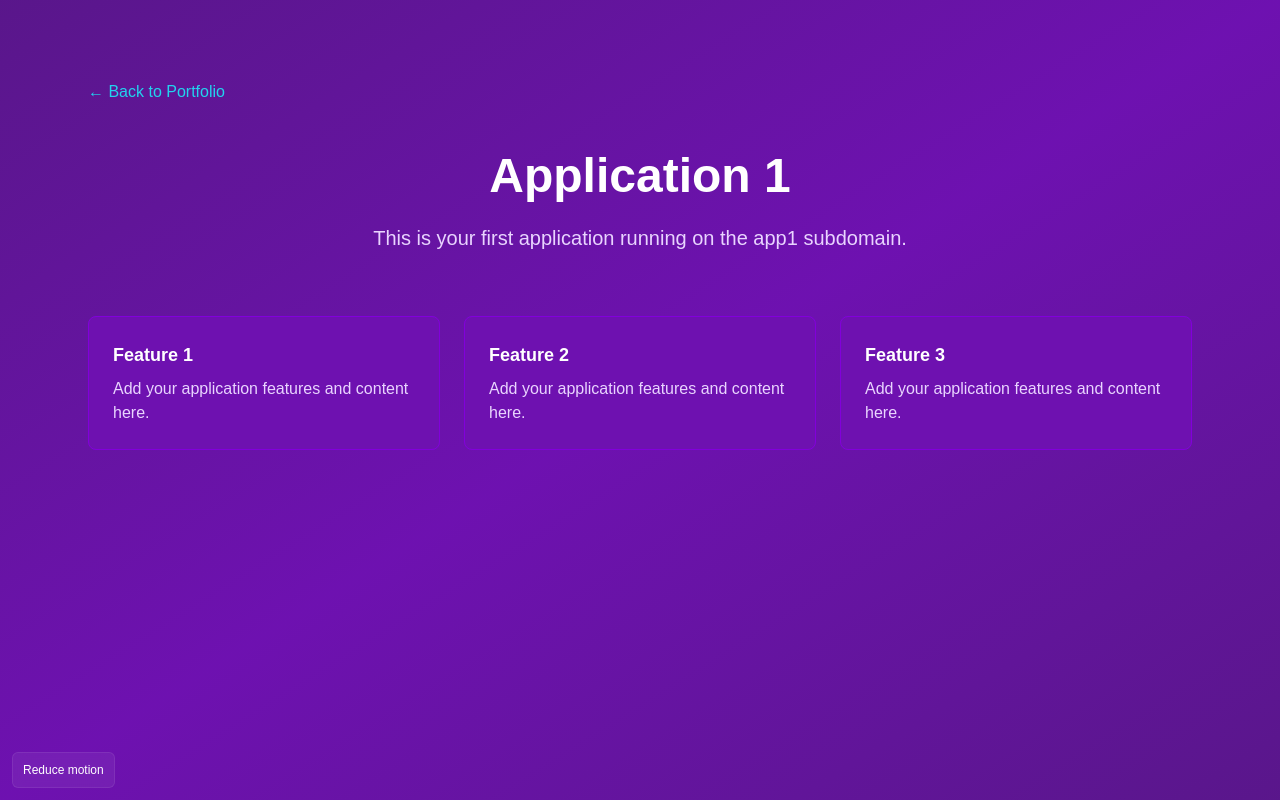
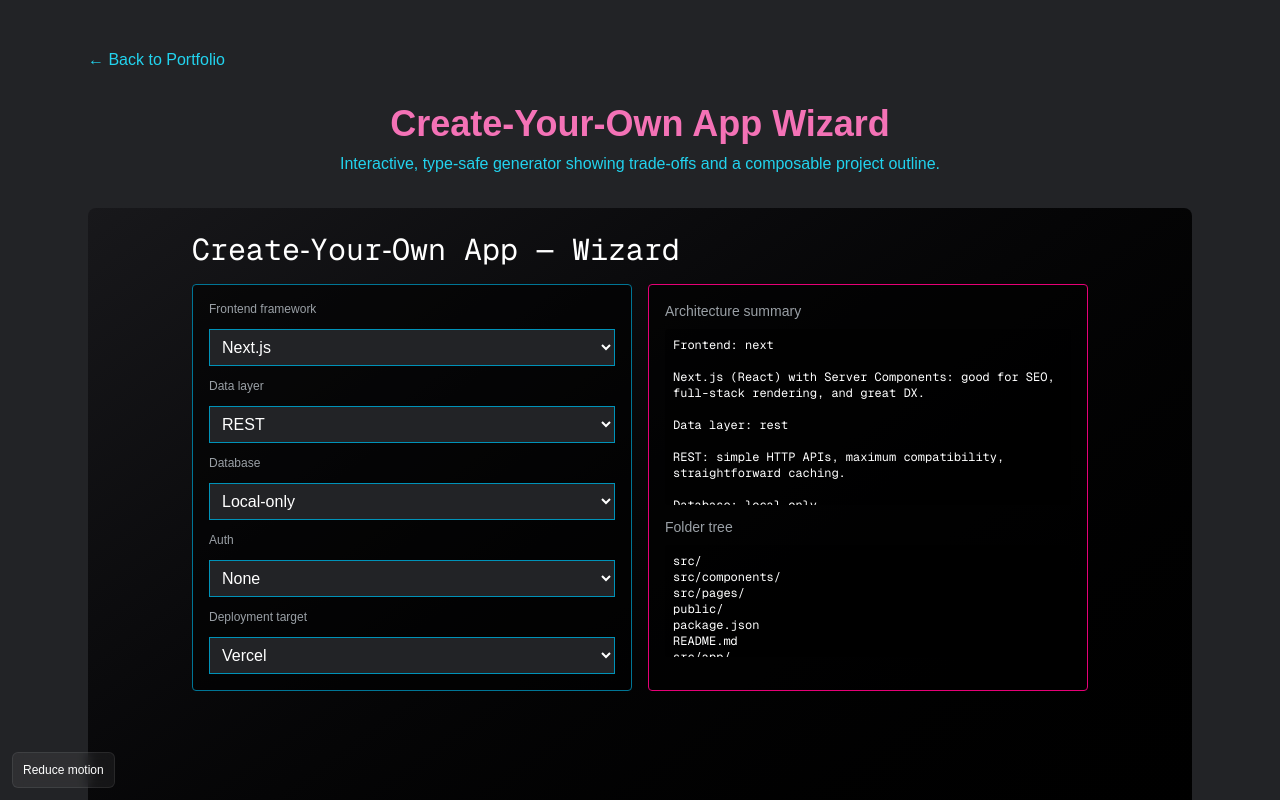
Before and after one commit to alsenda/alsenda.com, a Next.js app: page /apps/app1 in a window 1280 px wide. Shown: the top 800 px of the page. Built offline with nearby package versions, Linux system fonts and the light colour scheme.

Commit message:
feat(wizard): add Create-Your-Own App wizard (builder lib + UI in App1)

```diff
--- a/src/app/apps/app1/page.tsx
+++ b/src/app/apps/app1/page.tsx
@@ -1,33 +1,19 @@
+import AppWizard from '../../../components/AppWizard';
+
 export default function App1() {
   return (
-    <div className="min-h-screen bg-gradient-to-br from-purple-900 via-purple-800 to-purple-900 text-white">
-      <div className="max-w-6xl mx-auto px-6 py-20">
-        <div className="flex items-center gap-4 mb-12">
-          <a
-            href="https://alsenda.local"
-            className="text-purple-400 hover:text-purple-300 transition"
-          >
-            ← Back to Portfolio
-          </a>
+    <div className="min-h-screen bg-black text-white">
+      <div className="max-w-6xl mx-auto px-6 py-12">
+        <div className="flex items-center gap-4 mb-8">
+          <a href="/" className="text-cyan-400 hover:text-cyan-300 transition">← Back to Portfolio</a>
         </div>
 
-        <div className="text-center">
-          <h1 className="text-5xl font-bold mb-6">Application 1</h1>
-          <p className="text-xl text-purple-200 mb-8">
-            This is your first application running on the app1 subdomain.
-          </p>
+        <div className="mb-8 text-center">
+          <h1 className="text-4xl font-bold text-pink-400">Create‑Your‑Own App Wizard</h1>
+          <p className="text-cyan-300 mt-2">Interactive, type-safe generator showing trade-offs and a composable project outline.</p>
         </div>
 
-        <div className="grid md:grid-cols-3 gap-6 mt-16">
-          {[1, 2, 3].map((i) => (
-            <div key={i} className="bg-purple-800 border border-purple-700 rounded-lg p-6">
-              <h3 className="text-lg font-semibold mb-2">Feature {i}</h3>
-              <p className="text-purple-200">
-                Add your application features and content here.
-              </p>
-            </div>
-          ))}
-        </div>
+        <AppWizard />
       </div>
     </div>
   );
--- a/src/app/page.tsx
+++ b/src/app/page.tsx
@@ -4,9 +4,9 @@
   const applications = [
     {
       name: "App 1",
-      description: "Your first application",
+      description: "Create‑Your‑Own App Wizard — interactive generator",
       subdomain: "app1",
-      status: "Coming Soon",
+      status: "Live",
     },
     {
       name: "App 2",
@@ -77,7 +77,7 @@
               <div className="flex items-center justify-between mt-6 pt-4 border-t border-cyan-400">
                 <span className="text-xs font-bold text-magenta-400">{app.status}</span>
                 <a
-                  href="https://alsenda.com"
+                  href={`/${app.subdomain}`}
                   className="text-white hover:text-cyan-400 font-bold transition text-sm"
                   style={{textShadow: "0 0 5px rgba(255, 255, 255, 0.6)"}}
                 >
--- /dev/null
+++ b/src/components/AppWizard.tsx
@@ -0,0 +1,81 @@
+"use client";
+import React, { useEffect, useState } from 'react';
+import type { AppConfig } from '../lib/builder/types';
+import { configToProject } from '../lib/builder';
+
+const DEFAULT_CONFIG: AppConfig = {
+  frontend: 'next',
+  dataLayer: 'rest',
+  database: 'local-only',
+  auth: 'none',
+  deploy: 'vercel',
+};
+
+export default function AppWizard(): React.ReactElement {
+  const [cfg, setCfg] = useState<AppConfig>(DEFAULT_CONFIG);
+  const [result, setResult] = useState(() => configToProject(DEFAULT_CONFIG));
+
+  useEffect(() => {
+    setResult(configToProject(cfg));
+  }, [cfg]);
+
+  return (
+    <div className="min-h-screen bg-gradient-to-br from-zinc-900 to-black text-white p-6 rounded-lg">
+      <div className="max-w-4xl mx-auto">
+        <h2 className="text-3xl font-mono mb-4">Create‑Your‑Own App — Wizard</h2>
+        <div className="grid md:grid-cols-2 gap-4">
+          <div className="bg-black/60 p-4 border border-cyan-700 rounded">
+            <div className="space-y-3">
+              <label className="block text-xs text-slate-300">Frontend framework</label>
+              <select value={cfg.frontend} onChange={e => setCfg({ ...cfg, frontend: e.target.value as AppConfig['frontend'] })} className="w-full p-2 bg-black border border-cyan-600">
+                <option value="next">Next.js</option>
+                <option value="sveltekit">SvelteKit</option>
+                <option value="react-native">React Native</option>
+              </select>
+
+              <label className="block text-xs text-slate-300">Data layer</label>
+              <select value={cfg.dataLayer} onChange={e => setCfg({ ...cfg, dataLayer: e.target.value as AppConfig['dataLayer'] })} className="w-full p-2 bg-black border border-cyan-600">
+                <option value="rest">REST</option>
+                <option value="graphql">GraphQL</option>
+                <option value="trpc">tRPC</option>
+                <option value="none">No backend</option>
+              </select>
+
+              <label className="block text-xs text-slate-300">Database</label>
+              <select value={cfg.database} onChange={e => setCfg({ ...cfg, database: e.target.value as AppConfig['database'] })} className="w-full p-2 bg-black border border-cyan-600">
+                <option value="postgres">Postgres</option>
+                <option value="redis">Redis</option>
+                <option value="firebase">Firebase</option>
+                <option value="local-only">Local-only</option>
+              </select>
+
+              <label className="block text-xs text-slate-300">Auth</label>
+              <select value={cfg.auth} onChange={e => setCfg({ ...cfg, auth: e.target.value as AppConfig['auth'] })} className="w-full p-2 bg-black border border-cyan-600">
+                <option value="clerk">Clerk</option>
+                <option value="auth0">Auth0</option>
+                <option value="nextauth">NextAuth</option>
+                <option value="none">None</option>
+              </select>
+
+              <label className="block text-xs text-slate-300">Deployment target</label>
+              <select value={cfg.deploy} onChange={e => setCfg({ ...cfg, deploy: e.target.value as AppConfig['deploy'] })} className="w-full p-2 bg-black border border-cyan-600">
+                <option value="vercel">Vercel</option>
+                <option value="fly">Fly.io</option>
+                <option value="docker-vps">Docker VPS</option>
+              </select>
+            </div>
+          </div>
+
+          <div className="bg-black/60 p-4 border border-pink-600 rounded">
+            <h3 className="text-sm text-slate-300 mb-2">Architecture summary</h3>
+            <pre className="text-xs whitespace-pre-wrap font-mono p-2 bg-black/40 rounded h-44 overflow-auto">{result.summary}</pre>
+            <h3 className="text-sm text-slate-300 mt-3 mb-2">Folder tree</h3>
+            <div className="text-xs font-mono bg-black/40 p-2 rounded h-28 overflow-auto">
+              {result.folderTree.map((f, i) => <div key={i}>{f}</div>)}
+            </div>
+          </div>
+        </div>
+      </div>
+    </div>
+  );
+}
--- /dev/null
+++ b/src/lib/builder/index.ts
@@ -0,0 +1,26 @@
+import { AppConfig, GeneratorResult } from './types';
+import { frontendSnippet, dataLayerSnippet, databaseSnippet, authSnippet, deploySnippet, baseFolderTree } from './templates';
+
+export function configToProject(cfg: AppConfig): GeneratorResult {
+  // Compose a human-readable summary with trade-offs
+  const parts: string[] = [];
+  parts.push(`Frontend: ${cfg.frontend}`);
+  parts.push(frontendSnippet(cfg));
+  parts.push(`Data layer: ${cfg.dataLayer}`);
+  parts.push(dataLayerSnippet(cfg));
+  parts.push(`Database: ${cfg.database}`);
+  parts.push(databaseSnippet(cfg));
+  parts.push(`Auth: ${cfg.auth}`);
+  parts.push(authSnippet(cfg));
+  parts.push(`Deployment: ${cfg.deploy}`);
+  parts.push(deploySnippet(cfg));
+
+  const summary = parts.join('\n\n');
+
+  // folder tree is built compositionally
+  const folderTree = baseFolderTree(cfg);
+
+  return { summary, folderTree };
+}
+
+export type { AppConfig, GeneratorResult } from './types';
--- /dev/null
+++ b/src/lib/builder/templates.ts
@@ -0,0 +1,83 @@
+import { AppConfig } from './types';
+
+export function frontendSnippet(cfg: AppConfig): string {
+  switch (cfg.frontend) {
+    case 'next':
+      return 'Next.js (React) with Server Components: good for SEO, full-stack rendering, and great DX.';
+    case 'sveltekit':
+      return 'SvelteKit: lightweight runtime, excellent bundle sizes, and very ergonomic reactivity.';
+    case 'react-native':
+      return 'React Native: for mobile-first apps; not web-first. Requires native build tooling.';
+  }
+}
+
+export function dataLayerSnippet(cfg: AppConfig): string {
+  switch (cfg.dataLayer) {
+    case 'rest':
+      return 'REST: simple HTTP APIs, maximum compatibility, straightforward caching.';
+    case 'graphql':
+      return 'GraphQL: flexible queries and single endpoint; adds complexity and caching considerations.';
+    case 'trpc':
+      return 'tRPC: typesafe RPC between client and server when using TypeScript end-to-end.';
+    case 'none':
+      return 'No backend: static or client-only, useful for prototypes and low-complexity apps.';
+  }
+}
+
+export function databaseSnippet(cfg: AppConfig): string {
+  switch (cfg.database) {
+    case 'postgres':
+      return 'Postgres: relational, ACID, good for structured data and complex queries.';
+    case 'redis':
+      return 'Redis: in-memory store, great for caching, pub/sub and real-time workloads.';
+    case 'firebase':
+      return 'Firebase: managed BaaS with realtime DB and auth; fast to bootstrap.';
+    case 'local-only':
+      return 'Local-only: store in browser or local files — for demos and prototypes.';
+  }
+}
+
+export function authSnippet(cfg: AppConfig): string {
+  switch (cfg.auth) {
+    case 'clerk':
+      return 'Clerk: modern auth provider with SDKs and strong UX for sign-in flows.';
+    case 'auth0':
+      return 'Auth0: mature identity platform with many integration options.';
+    case 'nextauth':
+      return 'NextAuth: open-source and flexible for Next.js apps.';
+    case 'none':
+      return 'No auth: public apps or prototype mode.';
+  }
+}
+
+export function deploySnippet(cfg: AppConfig): string {
+  switch (cfg.deploy) {
+    case 'vercel':
+      return 'Vercel: optimized for Next.js with great CI/CD and serverless functions.';
+    case 'fly':
+      return 'Fly.io: run full machines close to users, good for low-latency regional deployments.';
+    case 'docker-vps':
+      return 'Docker on VPS: most control; requires provisioning and ops knowledge.';
+  }
+}
+
+export function baseFolderTree(cfg: AppConfig): string[] {
+  const common = [
+    'src/',
+    'src/components/',
+    'src/pages/',
+    'public/',
+    'package.json',
+    'README.md',
+  ];
+  // simple, composable additions
+  if (cfg.frontend === 'next') {
+    common.push('src/app/', 'next.config.ts');
+  }
+  if (cfg.dataLayer === 'trpc') common.push('src/server/trpc/');
+  if (cfg.dataLayer === 'graphql') common.push('src/server/graphql/');
+  if (cfg.database === 'postgres') common.push('prisma/schema.prisma');
+  if (cfg.database === 'redis') common.push('src/lib/redis.ts');
+  if (cfg.auth !== 'none') common.push('src/lib/auth.ts');
+  return common;
+}
--- /dev/null
+++ b/src/lib/builder/types.ts
@@ -0,0 +1,18 @@
+export type FrontendFramework = 'next' | 'sveltekit' | 'react-native';
+export type DataLayer = 'rest' | 'graphql' | 'trpc' | 'none';
+export type Database = 'postgres' | 'redis' | 'firebase' | 'local-only';
+export type AuthProvider = 'clerk' | 'auth0' | 'nextauth' | 'none';
+export type DeployTarget = 'vercel' | 'fly' | 'docker-vps';
+
+export interface AppConfig {
+  frontend: FrontendFramework;
+  dataLayer: DataLayer;
+  database: Database;
+  auth: AuthProvider;
+  deploy: DeployTarget;
+}
+
+export interface GeneratorResult {
+  summary: string;
+  folderTree: string[];
+}
```
